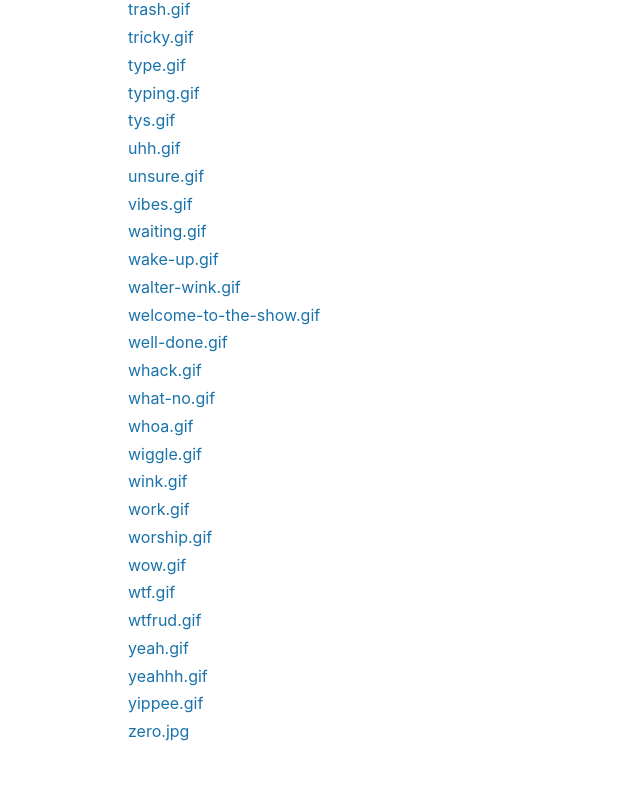
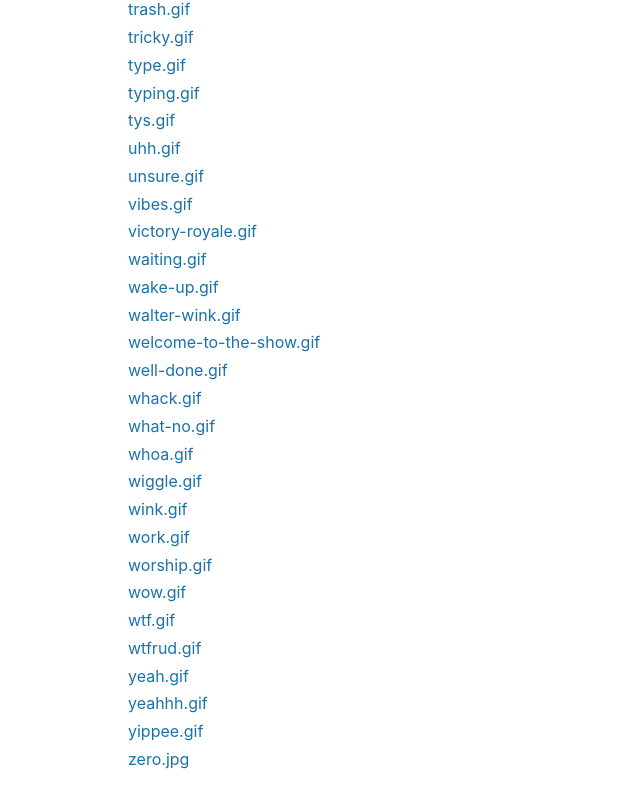
Before and after one commit to notnek/ragekage, a React (Create React App) app: page / in a window 1280 px wide. Shown: the part 4535-5342 px from the top of the page, without its empty margins (0-640 px from the left). Built offline with nearby package versions, Linux system fonts and the light colour scheme.

Commit message:
Added victory-royale.gif

```diff
--- a/src/data/images.js
+++ b/src/data/images.js
@@ -161,6 +161,7 @@ module.exports = [
   'uhh.gif',
   'unsure.gif',
   'vibes.gif',
+  'victory-royale.gif',
   'waiting.gif',
   'wake-up.gif',
   'walter-wink.gif',
```
Also changed, not shown: 1 other file (tests, documents, lock files or other folders).
